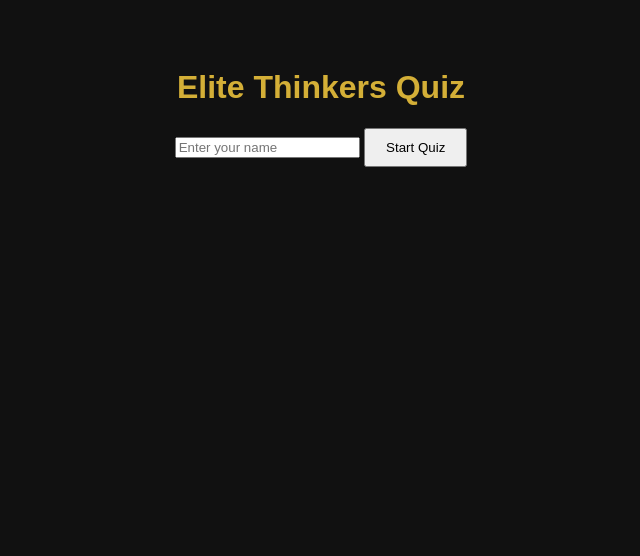
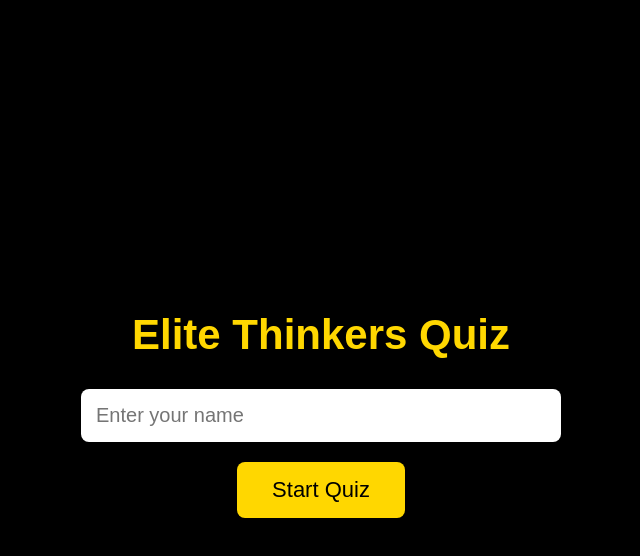
Before and after one commit to ibrahimabdulsalam2010ab-commits/elite-thinkers-quiz, a plain HTML site: page index.html in a window 1280 px wide. Shown: the whole page, without its empty margins (319-959 px from the left). Drawn offline with Linux system fonts and the light colour scheme.

Commit message:
Update style.css

```diff
--- a/style.css
+++ b/style.css
@@ -1 +1,44 @@
-body{background:#111;color:#d4af37;font-family:Arial;text-align:center;padding:40px}button{padding:10px 20px}
+body{
+margin:0;
+font-family:Arial,sans-serif;
+background:#000;
+color:white;
+display:flex;
+justify-content:center;
+align-items:center;
+height:100vh;
+}
+
+.container{
+text-align:center;
+width:90%;
+max-width:500px;
+}
+
+h1{
+color:gold;
+font-size:42px;
+margin-bottom:30px;
+}
+
+input{
+width:90%;
+padding:15px;
+font-size:20px;
+border-radius:8px;
+border:none;
+margin-bottom:20px;
+}
+
+button{
+padding:15px 35px;
+font-size:22px;
+background:gold;
+border:none;
+border-radius:8px;
+cursor:pointer;
+}
+
+button:hover{
+background:orange;
+}
```
